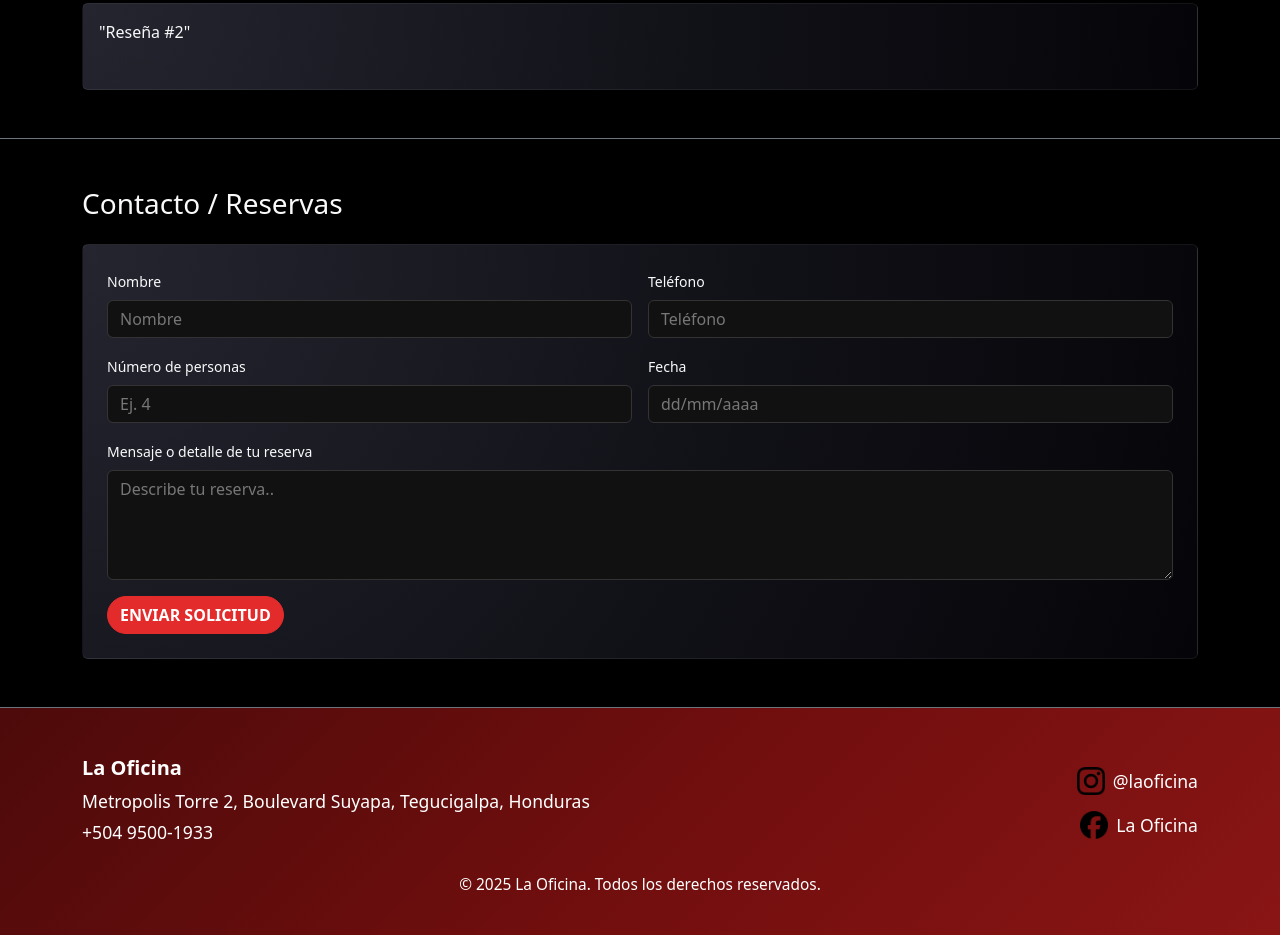
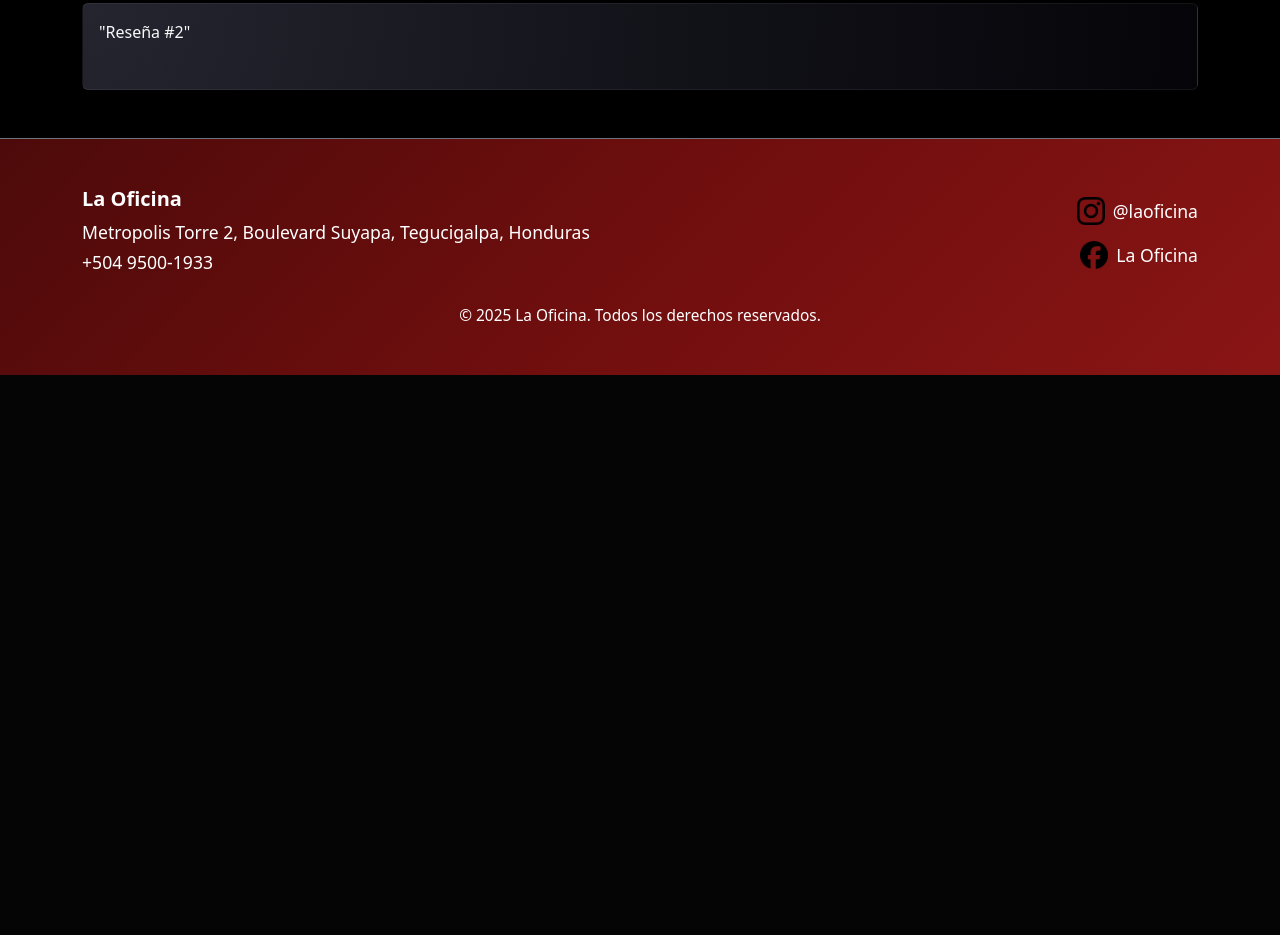
Before and after one commit to juancarlosm2003/PaginaWeb_LaOficina, a Next.js app: page / in a window 1280 px wide. Shown: the part 2860-3795 px from the top of the page. After the commit the page ends 3235 px from the top, so only its background shows below. Built offline with nearby package versions, Linux system fonts and the light colour scheme; a web font is replaced by a local one.

Commit message:
omitiendo reservas

```diff
--- a/pages/index.tsx
+++ b/pages/index.tsx
@@ -6,21 +6,16 @@ import "bootstrap/dist/css/bootstrap.min.css";
 import { Cedarville_Cursive } from "next/font/google";
 import { Libre_Caslon_Text } from "next/font/google";
 
-
-
-
 const cedarville = Cedarville_Cursive({
   subsets: ["latin"],
   weight: "400",
 });
 const libreCaslon = Libre_Caslon_Text({
   subsets: ["latin"],
-  weight: ["400", "700"],   // pesos disponibles
+  weight: ["400", "700"],
 });
 
-
 export default function Home() {
-
   useEffect(() => {
     require("bootstrap/dist/js/bootstrap.bundle.min.js");
   }, []);
@@ -30,12 +25,10 @@ export default function Home() {
       <Navbar />
 
       <main className="bg-black text-light min-vh-100">
-
-
+        {/* HERO / CARRUSEL */}
         <section className="container-fluid p-0">
           <div id="heroCarousel" className="carousel slide" data-bs-ride="carousel">
             <div className="carousel-inner">
-
               <div className="carousel-item active" data-bs-interval="3000">
                 <img
                   src="/Imgprincipal.png"
@@ -52,16 +45,15 @@ export default function Home() {
                   style={{
                     height: "70vh",
                     objectFit: "cover",
-                  objectPosition: "70% 65%"
+                    objectPosition: "70% 65%",
                   }}
                   alt="carousel image"
                 />
                 <div className="carousel-caption d-none d-md-block">
-               <h5  style={{ fontSize: "3rem" }}>Sabores increíbles</h5>
+                  <h5 style={{ fontSize: "3rem" }}>Sabores increíbles</h5>
                   <p style={{ fontSize: "1.2rem" }}>Menú exclusivo para ti.</p>
                 </div>
               </div>
-
 
               <div className="carousel-item" data-bs-interval="3000">
                 <img
@@ -70,29 +62,38 @@ export default function Home() {
                   style={{
                     height: "70vh",
                     objectFit: "cover",
-                  objectPosition: "60% 75%"
+                    objectPosition: "60% 75%",
                   }}
                   alt="carousel image"
                 />
                 <div className="carousel-caption d-none d-md-block">
-                <h5  style={{ fontSize: "3rem" }}>Los mejores eventos</h5>
+                  <h5 style={{ fontSize: "3rem" }}>Los mejores eventos</h5>
                   <p style={{ fontSize: "1.2rem" }}>Tu lugar ideal para celebrar.</p>
                 </div>
               </div>
-
-
             </div>
 
-          <button className="carousel-control-prev" type="button" data-bs-target="#heroCarousel" data-bs-slide="prev">
+            <button
+              className="carousel-control-prev"
+              type="button"
+              data-bs-target="#heroCarousel"
+              data-bs-slide="prev"
+            >
               <span className="carousel-control-prev-icon"></span>
             </button>
 
-          <button className="carousel-control-next" type="button" data-bs-target="#heroCarousel" data-bs-slide="next">
+            <button
+              className="carousel-control-next"
+              type="button"
+              data-bs-target="#heroCarousel"
+              data-bs-slide="next"
+            >
               <span className="carousel-control-next-icon"></span>
             </button>
           </div>
         </section>
 
+        {/* FRASE PRINCIPAL */}
         <section
           className="py-5 d-flex justify-content-center text-center"
           style={{
@@ -105,26 +106,18 @@ export default function Home() {
           }}
         >
           <div className="container">
-    <h3
-      className={cedarville.className}
-      style={{ fontSize: "2.5rem" }}
-    >
+            <h3 className={cedarville.className} style={{ fontSize: "2.5rem" }}>
               En esta oficina el jefe sos VOS
             </h3>
 
-    <p style={{ fontSize: "1.3rem" }}>
-      ¡Almuerzos y Sopas todos los días!
-    </p>
+            <p style={{ fontSize: "1.3rem" }}>¡Almuerzos y Sopas todos los días!</p>
           </div>
         </section>
 
-
-{/* mapa */}
+        {/* MAPA + INFO */}
         <section className="py-5 border-secondary mt-5 mb-5">
           <div className="container">
-
             <div className="row align-items-start">
-
               <div className="col-lg-6 mb-4 mb-lg-0">
                 <div
                   className="rounded overflow-hidden shadow"
@@ -141,16 +134,14 @@ export default function Home() {
               </div>
 
               <div className="col-lg-6 d-flex flex-column" style={{ height: "550px" }}>
-
                 <div className="row g-3">
-
                   <div className="col-sm-6">
                     <div
                       className="p-3 h-100 rounded shadow"
                       style={{
                         background: "linear-gradient(135deg, #4d0a0a, #700e0e, #8a1515)",
                         color: "white",
-                border: "1px solid #5c0000"
+                        border: "1px solid #5c0000",
                       }}
                     >
                       <h6 className="text-uppercase small">Horarios</h6>
@@ -167,7 +158,7 @@ export default function Home() {
                       style={{
                         background: "linear-gradient(135deg, #4d0a0a, #700e0e, #8a1515)",
                         color: "white",
-                border: "1px solid #5c0000"
+                        border: "1px solid #5c0000",
                       }}
                     >
                       <h6 className="text-uppercase small">Ubicación</h6>
@@ -183,7 +174,7 @@ export default function Home() {
                       style={{
                         background: "linear-gradient(135deg, #4d0a0a, #700e0e, #8a1515)",
                         color: "white",
-                border: "1px solid #5c0000"
+                        border: "1px solid #5c0000",
                       }}
                     >
                       <h6 className="text-uppercase small">Reservaciones</h6>
@@ -199,7 +190,7 @@ export default function Home() {
                       style={{
                         background: "linear-gradient(135deg, #4d0a0a, #700e0e, #8a1515)",
                         color: "white",
-                border: "1px solid #5c0000"
+                        border: "1px solid #5c0000",
                       }}
                     >
                       <h6 className="text-uppercase small">Calificación</h6>
@@ -207,36 +198,28 @@ export default function Home() {
                       <small className="text-light">Clientes satisfechos</small>
                     </div>
                   </div>
-
                 </div>
 
-        <div
-          className="mt-3 rounded overflow-hidden shadow"
-          style={{ flexGrow: 1 }}
-        >
+                <div className="mt-3 rounded overflow-hidden shadow" style={{ flexGrow: 1 }}>
                   <img
                     src="alitas.jpg"
                     alt="Información adicional"
                     style={{
                       width: "100%",
                       height: "100%",
-              objectFit: "cover"
+                      objectFit: "cover",
                     }}
                   />
                 </div>
-
               </div>
-
             </div>
           </div>
         </section>
 
-
+        {/* TARJETAS DE COMIDA */}
         <section className="py-5 mt-2 border-top border-secondary">
           <div className="container-fluid px-5">
-
             <div className="row g-5 justify-content-center">
-
               <div className="col-md-4">
                 <div
                   className="h-100 d-flex flex-column"
@@ -263,9 +246,12 @@ export default function Home() {
                     style={{ height: "380px", objectFit: "cover" }}
                   />
                   <div className="p-4 d-flex flex-column flex-grow-1">
-            <h5 className="card-title text-light mb-3">Jugos 100% naturales</h5>
+                    <h5 className="card-title text-light mb-3">
+                      Jugos 100% naturales
+                    </h5>
                     <p className="card-text text-light">
-              Acompaña tu almuerzo con nuestros jugos refrescantes, el complemento perfecto para tus comidas.
+                      Acompaña tu almuerzo con nuestros jugos refrescantes, el
+                      complemento perfecto para tus comidas.
                     </p>
                   </div>
                 </div>
@@ -296,9 +282,12 @@ export default function Home() {
                     style={{ height: "380px", objectFit: "cover" }}
                   />
                   <div className="p-4 d-flex flex-column flex-grow-1">
-            <h5 className="card-title text-light mb-3">Sopas caseras y deliciosas</h5>
+                    <h5 className="card-title text-light mb-3">
+                      Sopas caseras y deliciosas
+                    </h5>
                     <p className="card-text text-light">
-              Sopas frescas y preparadas con ingredientes naturales que reconfortan el alma.
+                      Sopas frescas y preparadas con ingredientes naturales que
+                      reconfortan el alma.
                     </p>
                   </div>
                 </div>
@@ -329,23 +318,24 @@ export default function Home() {
                     style={{ height: "380px", objectFit: "cover" }}
                   />
                   <div className="p-4 d-flex flex-column flex-grow-1">
-            <h5 className="card-title text-light mb-3">Postres irresistibles</h5>
+                    <h5 className="card-title text-light mb-3">
+                      Postres irresistibles
+                    </h5>
                     <p className="card-text text-light">
-              Endulza tu comida con nuestros postres llenos de sabor. El cierre perfecto para tu almuerzo o cena.
+                      Endulza tu comida con nuestros postres llenos de sabor. El
+                      cierre perfecto para tu almuerzo o cena.
                     </p>
                   </div>
                 </div>
               </div>
-
             </div>
           </div>
         </section>
 
+        {/* BUFFET */}
         <section className="py-5 border-top border-secondary">
           <div className="container">
-
             <div className="row align-items-center">
-
               <div className="col-md-6 mb-4 mb-md-0">
                 <img
                   src="/bufet.jpeg"
@@ -365,22 +355,20 @@ export default function Home() {
                 </h3>
 
                 <p className="mb-4" style={{ fontSize: "1.1rem" }}>
-          Disfruta de una gran variedad de platillos caseros con nuestro buffet diario.
-          Fresco, delicioso y perfecto para tus almuerzos en La Oficina.
+                  Disfruta de una gran variedad de platillos caseros con nuestro
+                  buffet diario. Fresco, delicioso y perfecto para tus almuerzos
+                  en La Oficina.
                 </p>
 
                 <a href="#menu" className="btn btn-primary-red px-4 py-2">
                   Ver menú
                 </a>
               </div>
-
             </div>
-
           </div>
         </section>
 
-
-
+        {/* RESEÑAS */}
         <section className="py-5 border-top border-secondary">
           <div className="container">
             <h2 className="h3 mb-4">Reseñas recientes</h2>
@@ -395,69 +383,7 @@ export default function Home() {
           </div>
         </section>
 
-
-
-
-        {/*reservar - contacto */}
-        <section className="py-5 border-top border-secondary">
-          <div className="container">
-            <h2 className="h3 mb-4">Contacto / Reservas</h2>
-
-            <form className="card-dark p-4">
-              <div className="row g-3">
-                <div className="col-md-6">
-                  <label className="form-label small">Nombre</label>
-                  <input
-                    type="text"
-                    className="form-control form-control-dark"
-                    placeholder="Nombre"
-                  />
-                </div>
-                <div className="col-md-6">
-                  <label className="form-label small">Teléfono</label>
-                  <input
-                    type="tel"
-                    className="form-control form-control-dark"
-                    placeholder="Teléfono"
-                  />
-                </div>
-                <div className="col-md-6">
-                  <label className="form-label small">Número de personas</label>
-                  <input
-                    type="number"
-                    className="form-control form-control-dark"
-                    placeholder="Ej. 4"
-                  />
-                </div>
-                <div className="col-md-6">
-                  <label className="form-label small">Fecha</label>
-                  <input
-                    type="text"
-                    className="form-control form-control-dark"
-                    placeholder="dd/mm/aaaa"
-                  />
-                </div>
-                <div className="col-12">
-                  <label className="form-label small">
-                    Mensaje o detalle de tu reserva
-                  </label>
-                  <textarea
-                    className="form-control form-control-dark"
-                    rows={4}
-                    placeholder="Describe tu reserva.."
-                  ></textarea>
-                </div>
-                <div className="col-12 mt-3">
-                  <button type="submit" className="btn btn-primary-red">
-                    ENVIAR SOLICITUD
-                  </button>
-                </div>
-              </div>
-            </form>
-          </div>
-        </section>
-
-
+        {/* FOOTER */}
         <footer
           className="py-5 border-top border-secondary text-center text-md-start"
           style={{
@@ -467,17 +393,16 @@ export default function Home() {
           }}
         >
           <div className="container">
-
             <div className="row align-items-center">
-
               <div className="col-md-6 mb-4 mb-md-0">
                 <h5 className="fw-bold mb-2">La Oficina</h5>
-        <p className="mb-1"> Metropolis Torre 2, Boulevard Suyapa, Tegucigalpa, Honduras</p>
-        <p className="mb-1"> +504 9500-1933</p>
+                <p className="mb-1">
+                  Metropolis Torre 2, Boulevard Suyapa, Tegucigalpa, Honduras
+                </p>
+                <p className="mb-1">+504 9500-1933</p>
               </div>
 
               <div className="col-md-6 d-flex flex-column align-items-center align-items-md-end gap-3">
-
                 <a
                   href="https://www.instagram.com/laoficina.hn?utm_source=ig_web_button_share_sheet&igsh=ZDNlZDc0MzIxNw=="
                   target="_blank"
@@ -503,17 +428,14 @@ export default function Home() {
                   />
                   La Oficina
                 </a>
-
               </div>
             </div>
+
             <div className="text-center mt-4 small">
               © 2025 La Oficina. Todos los derechos reservados.
             </div>
           </div>
         </footer>
-
-
-
       </main>
     </>
   );
```
Also changed, not shown: pages/api/evento.ts (added, +39 -0 lines), pages/eventos.tsx (+14 -6 lines). Lines whose indentation alone changed are shown as unchanged.
